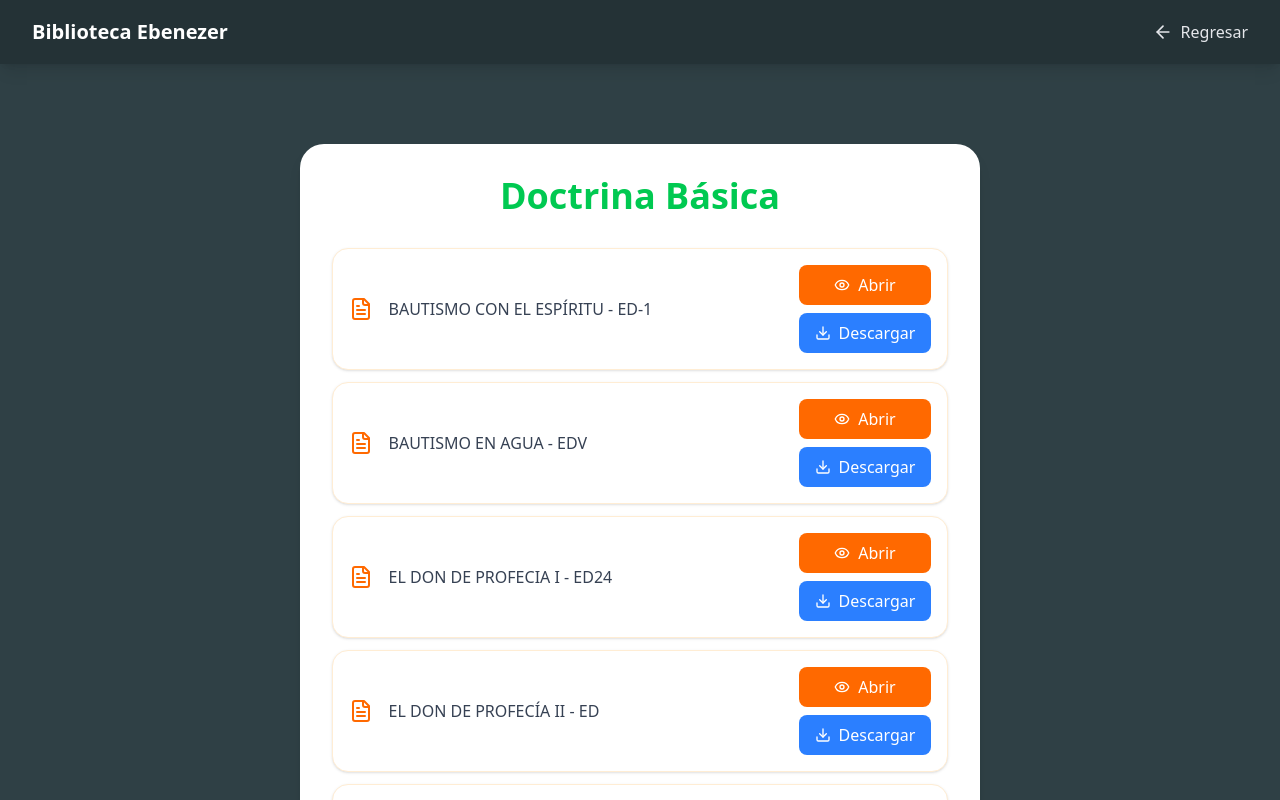
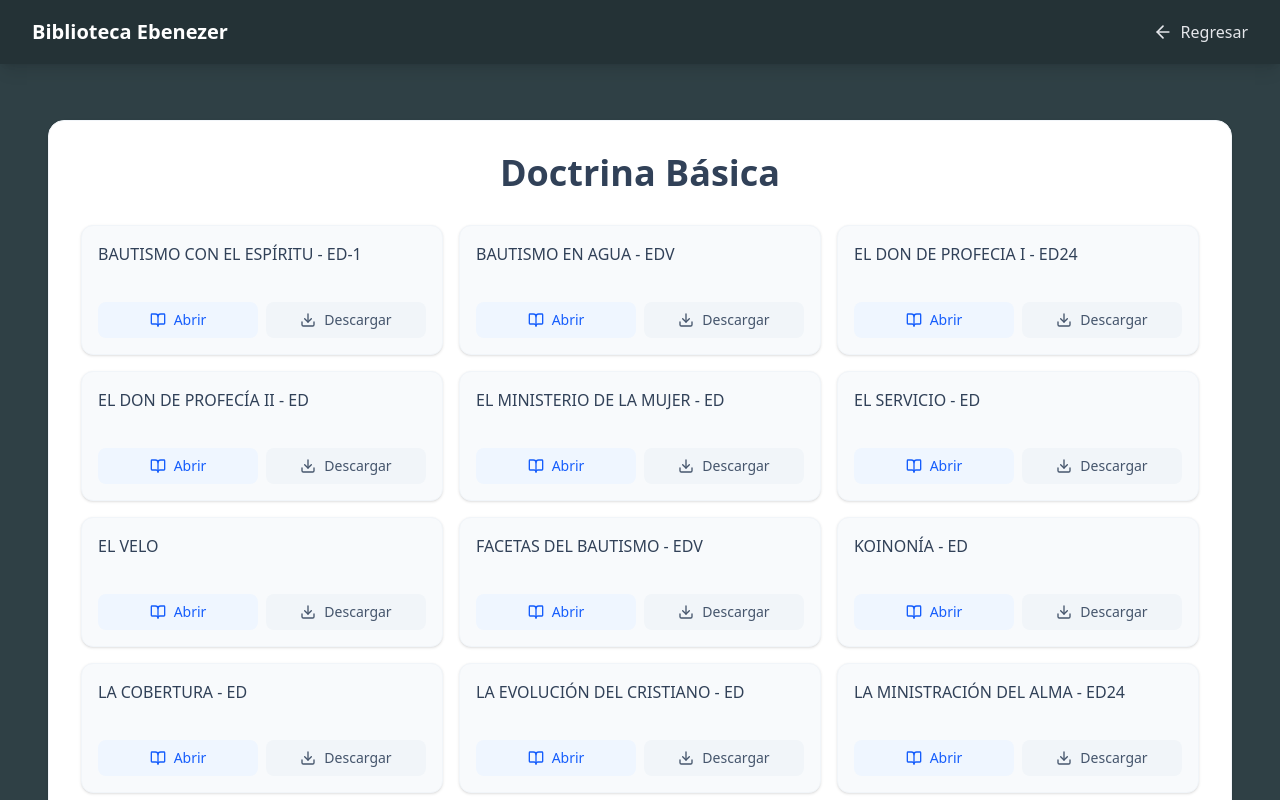
Before and after one commit to Haironch/BibliotecaEbe, a React (Vite) app: page /doctrina-basica in a window 1280 px wide. Shown: the top 800 px of the page. Built offline with nearby package versions, Linux system fonts and the light colour scheme.

Commit message:
Se mejoraron las cards

```diff
--- a/src/assets/pages/DoctinaBasica.jsx
+++ b/src/assets/pages/DoctinaBasica.jsx
@@ -1,5 +1,48 @@
 import React from "react";
-import PDFList from "../components/PDFList";
+import { Download, BookOpen } from "lucide-react";
+
+// Componente PDFCard para cada documento
+const PDFCard = ({ pdf, onPDFOpen, onPDFDownload }) => {
+  return (
+    <div className="bg-slate-50 rounded-xl p-4 shadow-sm transition-all duration-300 hover:shadow-md border border-slate-100">
+      <h3 className="text-slate-700 font-medium mb-3 line-clamp-2 min-h-[48px]">
+        {pdf.name}
+      </h3>
+      <div className="flex gap-2">
+        <button
+          onClick={() => onPDFOpen(pdf)}
+          className="flex-1 flex items-center justify-center gap-2 bg-blue-50 text-blue-600 px-3 py-2 rounded-lg hover:bg-blue-100 transition-colors duration-200"
+        >
+          <BookOpen className="w-4 h-4" />
+          <span className="text-sm">Abrir</span>
+        </button>
+        <button
+          onClick={() => onPDFDownload(pdf)}
+          className="flex-1 flex items-center justify-center gap-2 bg-slate-100 text-slate-600 px-3 py-2 rounded-lg hover:bg-slate-200 transition-colors duration-200"
+        >
+          <Download className="w-4 h-4" />
+          <span className="text-sm">Descargar</span>
+        </button>
+      </div>
+    </div>
+  );
+};
+
+// Componente PDFList mejorado
+const PDFList = ({ pdfs, onPDFOpen, onPDFDownload }) => {
+  return (
+    <div className="grid grid-cols-1 sm:grid-cols-2 lg:grid-cols-3 gap-4">
+      {pdfs.map((pdf, index) => (
+        <PDFCard
+          key={index}
+          pdf={pdf}
+          onPDFOpen={onPDFOpen}
+          onPDFDownload={onPDFDownload}
+        />
+      ))}
+    </div>
+  );
+};
 
 const DoctinaBasica = () => {
   const pdfFiles = [
@@ -99,7 +142,6 @@ const DoctinaBasica = () => {
 
   const handlePDFOpen = (pdf) => {
     const isIOS = /iPad|iPhone|iPod/.test(navigator.userAgent);
-
     if (isIOS) {
       window.location.href = pdf.path;
     } else {
@@ -120,10 +162,10 @@ const DoctinaBasica = () => {
   };
 
   return (
-    <div className="min-h-screen py-6 sm:py-12">
-      <div className="container mx-auto px-4 sm:px-6">
-        <div className="bg-white rounded-3xl shadow-lg p-4 sm:p-8">
-          <h1 className="text-2xl sm:text-4xl font-bold mb-6 sm:mb-8 text-green-500 text-center">
+    <div className="min-h-screen py-6 px-4">
+      <div className="max-w-7xl mx-auto">
+        <div className="bg-white rounded-2xl shadow-sm p-4 sm:p-6 lg:p-8 border border-slate-100">
+          <h1 className="text-2xl sm:text-3xl lg:text-4xl font-bold mb-6 sm:mb-8 text-slate-700 text-center">
             Doctrina Básica
           </h1>
           <PDFList
```
